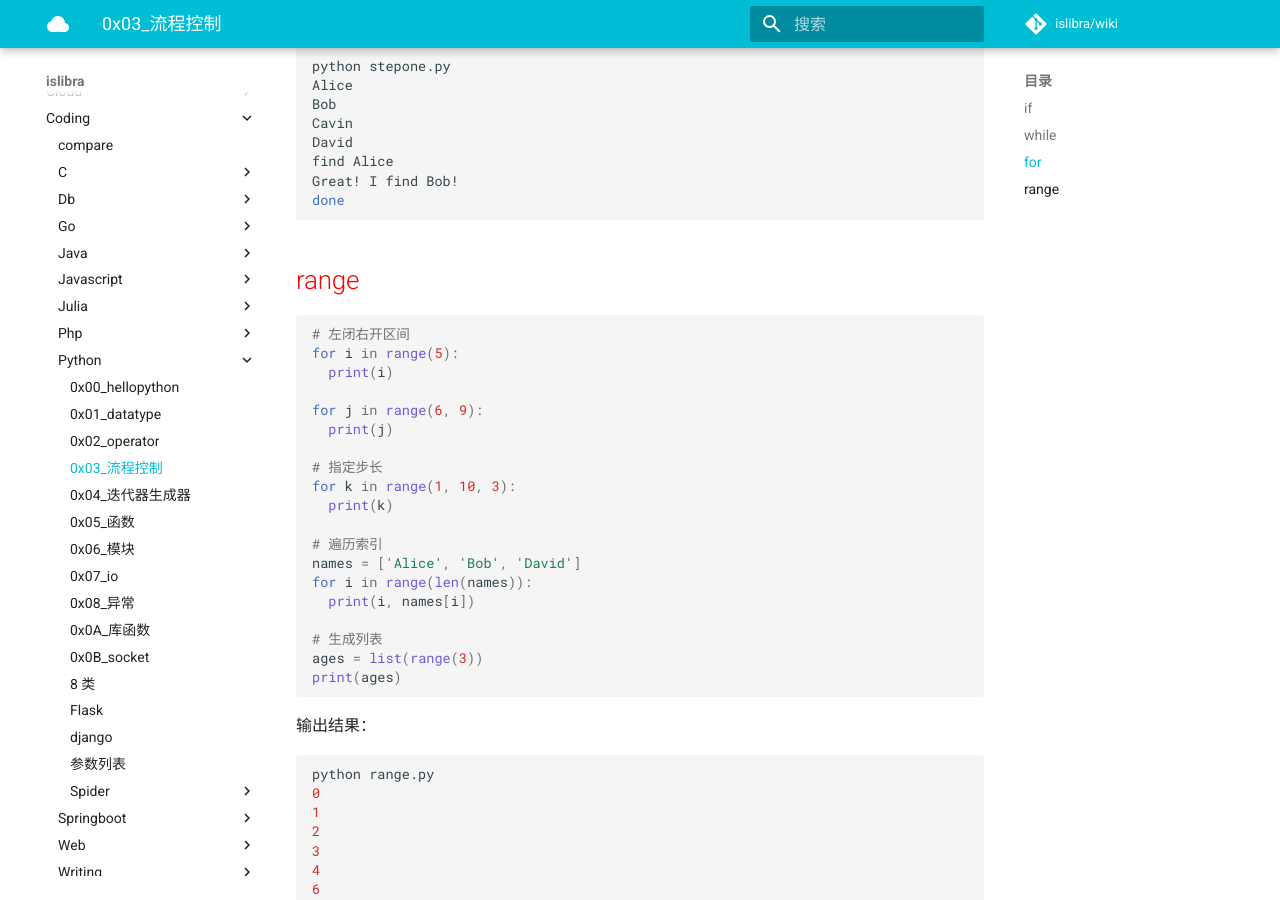
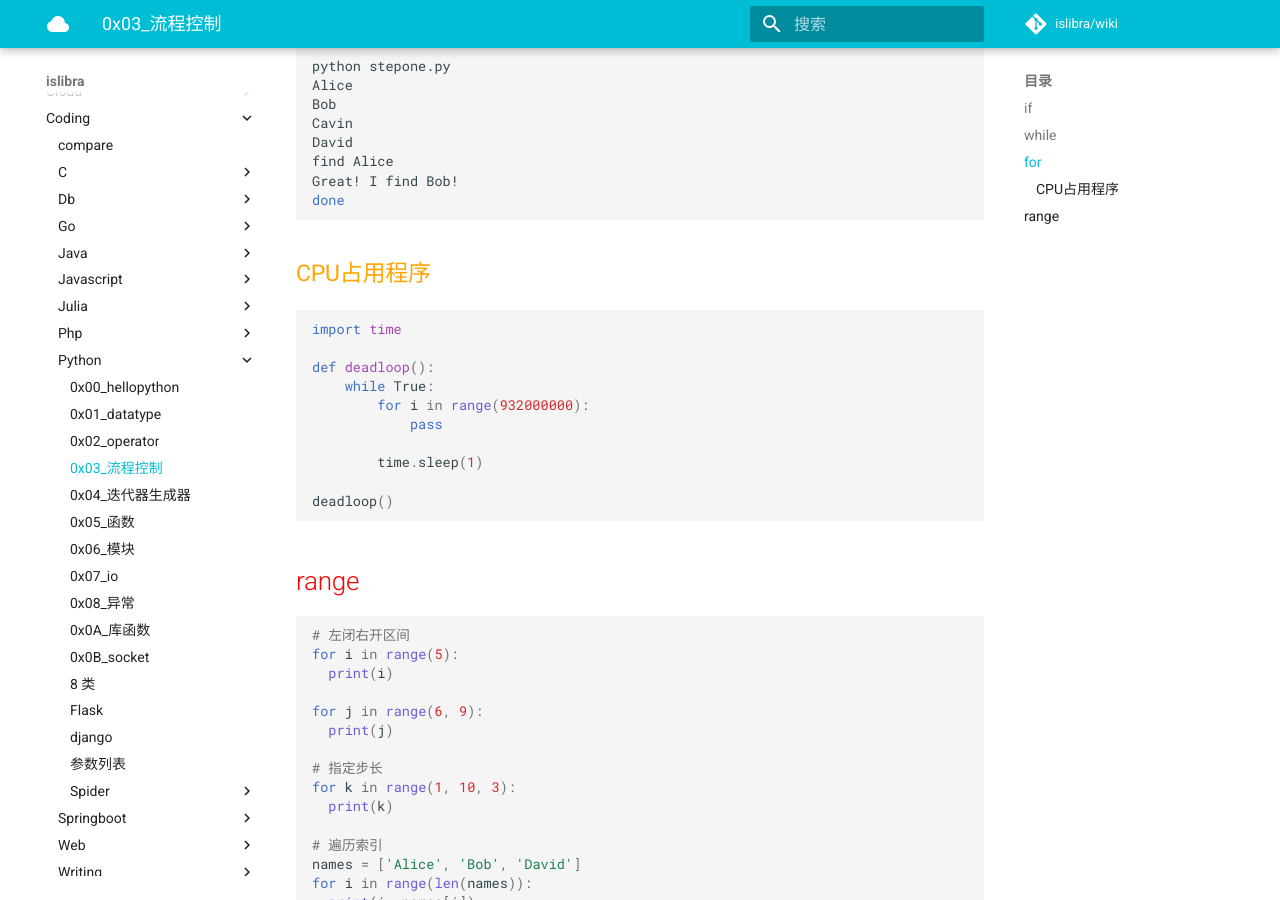
Before and after one commit to islibra/wiki, an MkDocs documentation site: the page built from docs/coding/python/0x03_流程控制.md, in a window 1280 px wide and 900 px high, scrolled down 1613 px. Built offline with MkDocs 1.6.1 and Material for MkDocs 9.7.7, drawn with Linux system fonts in a browser that asks for light colours; comment, search, counter and statistics services are not loaded.

Commit message:
Update 0x03_流程控制.md

````diff
--- a/docs/coding/python/0x03_流程控制.md
+++ b/docs/coding/python/0x03_流程控制.md
@@ -85,6 +85,21 @@ Great! I find Bob!
 done
 ```
 
+### CPU占用程序
+
+```python
+import time
+
+def deadloop():
+    while True:
+        for i in range(932000000):
+            pass
+
+        time.sleep(1)
+
+deadloop()
+```
+
 ## range
 
 ```python
````
